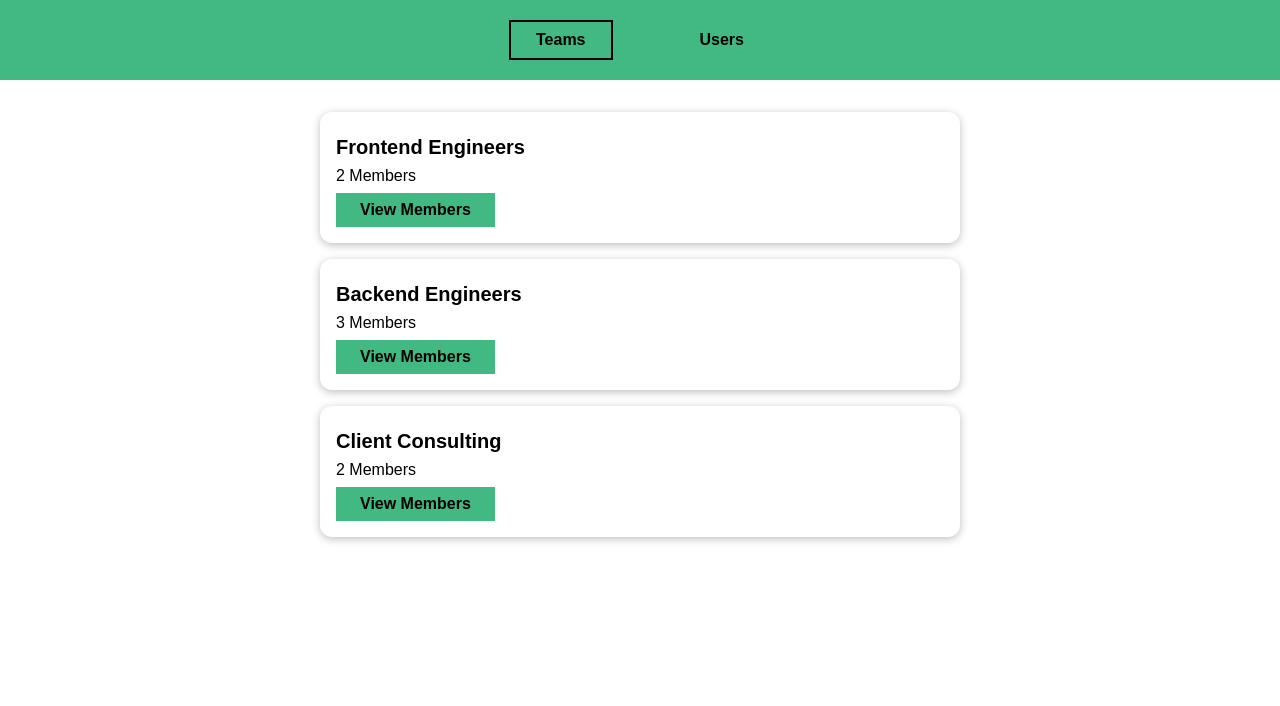
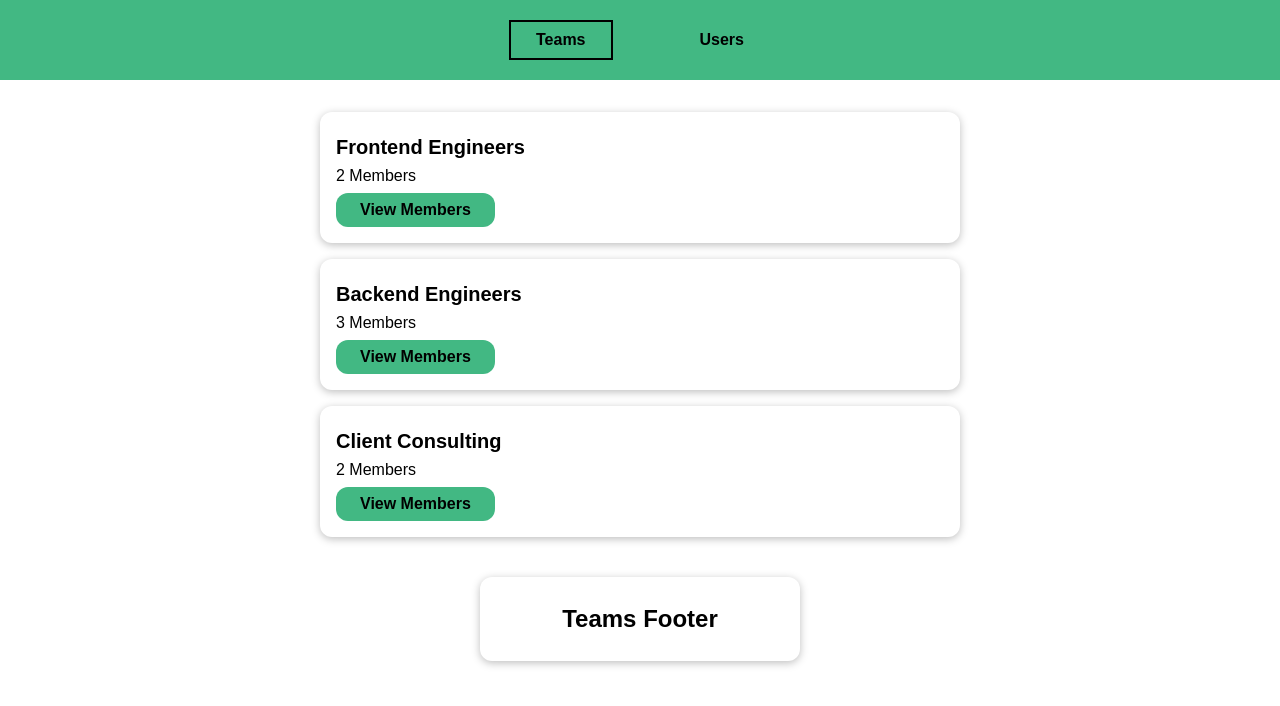
Before and after one commit to bognikk/VUE-teams-users-app, a Vue app: page /teams in a window 1280 px wide. Shown: the top 706 px of the page. Built offline with nearby package versions, Linux system fonts and the light colour scheme.

Commit message:
named router view

```diff
--- a/src/App.vue
+++ b/src/App.vue
@@ -5,6 +5,7 @@
 		<router-view></router-view>
 		<!-- <component :is="activePage"></component> -->
 	</main>
+	<router-view name="footer"></router-view>
 </template>
 
 <script>
--- a/src/components/nav/NotFound.vue
+++ b/src/components/nav/NotFound.vue
@@ -17,4 +17,8 @@ section {
 	text-align: center;
 	border-radius: 12px;
 }
+
+footer {
+	display: none !important;
+}
 </style>
--- /dev/null
+++ b/src/components/teams/TeamsFooter.vue
@@ -0,0 +1,16 @@
+<template>
+	<footer>
+		<h2>Teams Footer</h2>
+	</footer>
+</template>
+
+<style lang="scss" scoped>
+footer {
+	max-width: 20rem;
+	margin: 2.5rem auto;
+	padding: 0.5rem;
+	box-shadow: 0 2px 8px rgb(0 0 0 / 26%);
+	border-radius: 12px;
+	text-align: center;
+}
+</style>
--- a/src/components/teams/TeamsItem.vue
+++ b/src/components/teams/TeamsItem.vue
@@ -46,6 +46,7 @@ li {
 	a {
 		display: inline-block;
 		padding: 0.5rem 1.5rem;
+		border-radius: 12px;
 		text-decoration: none;
 		font-weight: 700;
 		color: #000;
--- a/src/components/users/UserItem.vue
+++ b/src/components/users/UserItem.vue
@@ -36,7 +36,6 @@ li {
 	.role {
 		display: inline-block;
 		padding: 0.25rem 1rem;
-		border-radius: 40px;
 		color: #252525;
 		background-color: #ccc;
 
--- /dev/null
+++ b/src/components/users/UsersFooter.vue
@@ -0,0 +1,16 @@
+<template>
+	<footer>
+		<h2>Users Footer</h2>
+	</footer>
+</template>
+
+<style lang="scss" scoped>
+footer {
+	max-width: 20rem;
+	margin: 2.5rem auto;
+	padding: 0.5rem;
+	box-shadow: 0 2px 8px rgb(0 0 0 / 26%);
+	border-radius: 12px;
+	text-align: center;
+}
+</style>
--- a/src/main.js
+++ b/src/main.js
@@ -6,6 +6,8 @@ import TeamsList from './components/teams/TeamsList.vue';
 import UsersList from './components/users/UsersList.vue';
 import TeamMembers from './components/teams/TeamMembers.vue';
 import NotFound from './components/nav/NotFound';
+import TeamsFooter from './components/teams/TeamsFooter.vue';
+import UsersFooter from './components/users/UsersFooter.vue';
 
 const router = createRouter({
   history: createWebHistory(),
@@ -15,7 +17,7 @@ const router = createRouter({
     {
       name: 'teams',
       path: '/teams',
-      component: TeamsList,
+      components: { default: TeamsList, footer: TeamsFooter },
       children: [
         {
           name: 'team-members',
@@ -26,7 +28,7 @@ const router = createRouter({
         // { path: '/teams/new' }, // this this is a different scenarion from one above
       ],
     }, //our-domain.com/teams => TeamsList
-    { path: '/users', component: UsersList },
+    { path: '/users', components: { default: UsersList, footer: UsersFooter } },
     { path: '/:notFound(.*)', component: NotFound }, // catches anything that doesn't exist and loads notFoud rout
     { path: '/:notFound(.*)', redirect: './teams' }, //catches anything that doesn't exist and redirect to /teams
   ],
```
